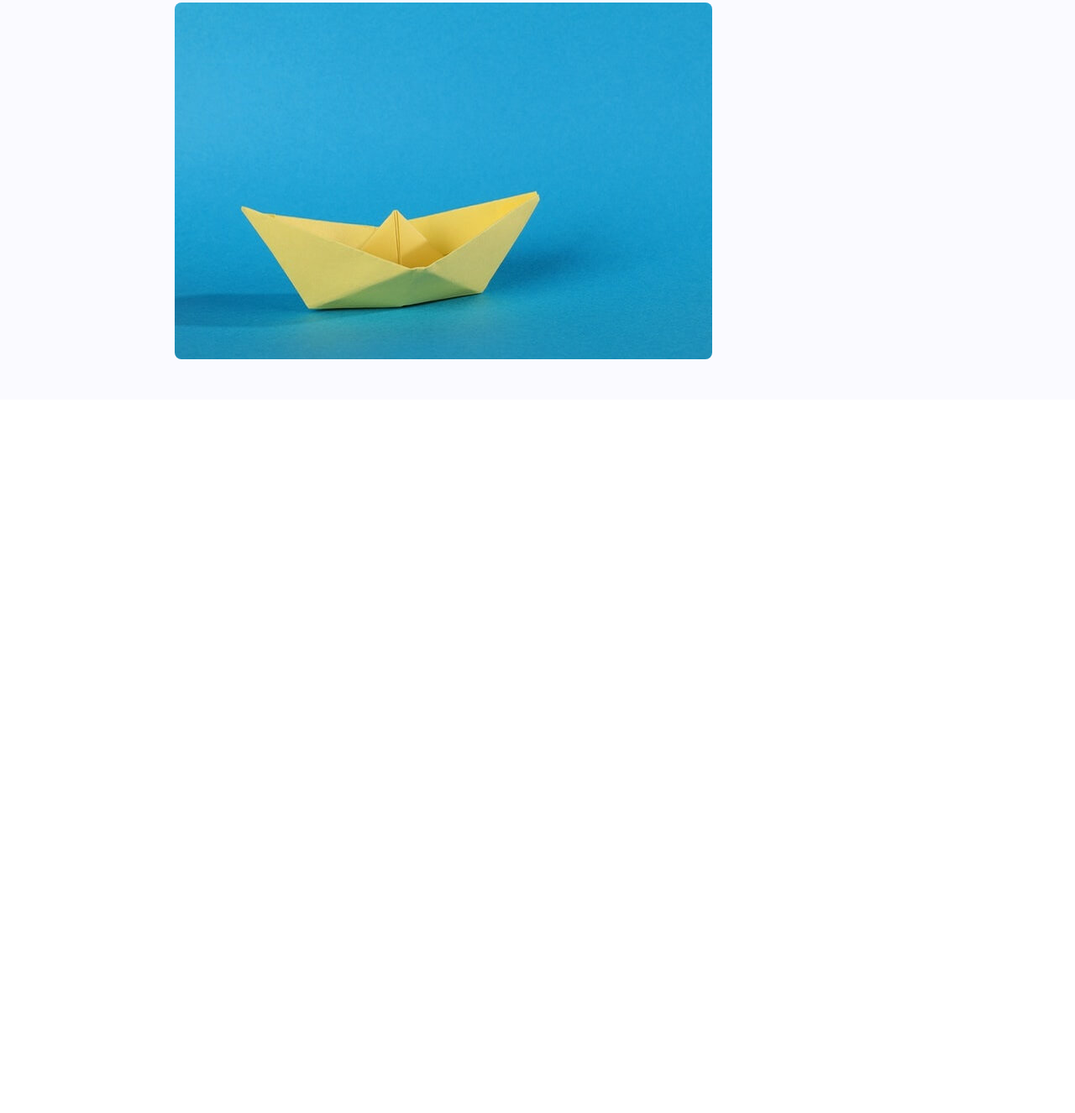
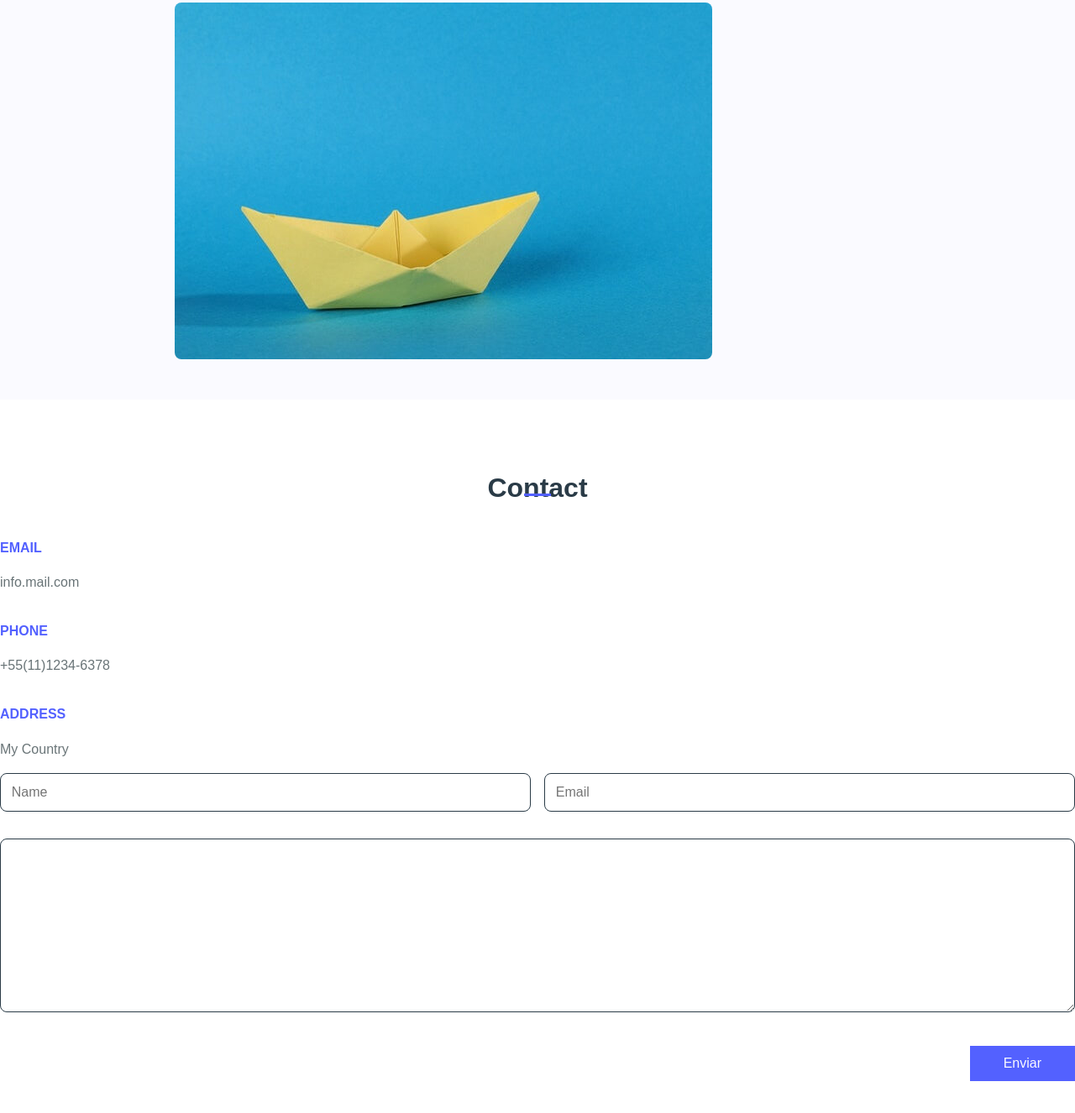
Before and after one commit to persset/portfolio, a plain HTML site: page index.html in a window 1280 px wide. Shown: the part 4670-5996 px from the top of the page at 84% size. Before the commit the page ends 5146 px from the top, so only its background shows below. Drawn offline with nearby package versions, Linux system fonts and the light colour scheme; a web font is replaced by a local one.

```diff
--- a/index.html
+++ b/index.html
@@ -176,6 +176,33 @@
           </div>
         </div>
       </section>
+
+      <!-- Contact -->
+      <section class="contact section" id="contact">
+        <h2 class="section-title">Contact</h2>
+
+        <div class="contact_info">
+            <h3 class="contact_subtitle">EMAIL</h3>
+            <span class="contact_text">info.mail.com</span>
+
+            <h3 class="contact_subtitle">PHONE</h3>
+            <span class="contact_text">+55(11)1234-6378</span>
+
+            <h3 class="contact_subtitle">ADDRESS</h3>
+            <span class="contact_text">My Country</span>
+        </div>
+
+        <form action="" class="contact_form">
+            <div class="contact_inputs">
+                <input type="text" placeholder="Name" class="contact_input">
+                <input type="text" placeholder="Email" class="contact_input">
+            </div>
+
+            <textarea name="" id="" cols="0" rows="10" class="contact_input"></textarea>
+
+            <input type="submit" value="Enviar" class="contact_button">
+        </form>
+      </section>
     </main>
 
     <!-- ==== Footer ==== -->
--- a/src/css/styles.css
+++ b/src/css/styles.css
@@ -352,3 +352,46 @@ img {
 .portfolio_link-name {
   color: var(--dark-color);
 }
+
+/* Contact */
+.contact_container {
+  row-gap: 2rem;
+}
+
+.contact_subtitle {
+  font-size: var(--normal-font-size);
+  color: var(--first-color);
+}
+
+.contact_text {
+  display: inline-block;
+  margin-bottom: var(--mb-2);
+}
+
+.contact_inputs {
+  display: grid;
+  grid-template-columns: repeat(2, 1fr);
+  column-gap: 1rem;
+}
+
+.contact_input {
+  width: 100%;
+  padding: 0.8rem;
+  outline: none;
+  border: 1.5px solid var(--dark-color);
+  font-size: var(--normal-font-size);
+  margin-bottom: var(--mb-4);
+  border-radius: 0.5rem;
+}
+
+.contact_button {
+  display: block;
+  background-color: var(--first-color);
+  color: var(--white-color);
+  padding: 0.75rem 2.5rem;
+  margin-left: auto;
+  border: none;
+  outline: none;
+  font-size: var(--normal-font-size);
+  cursor: pointer;
+}
```
